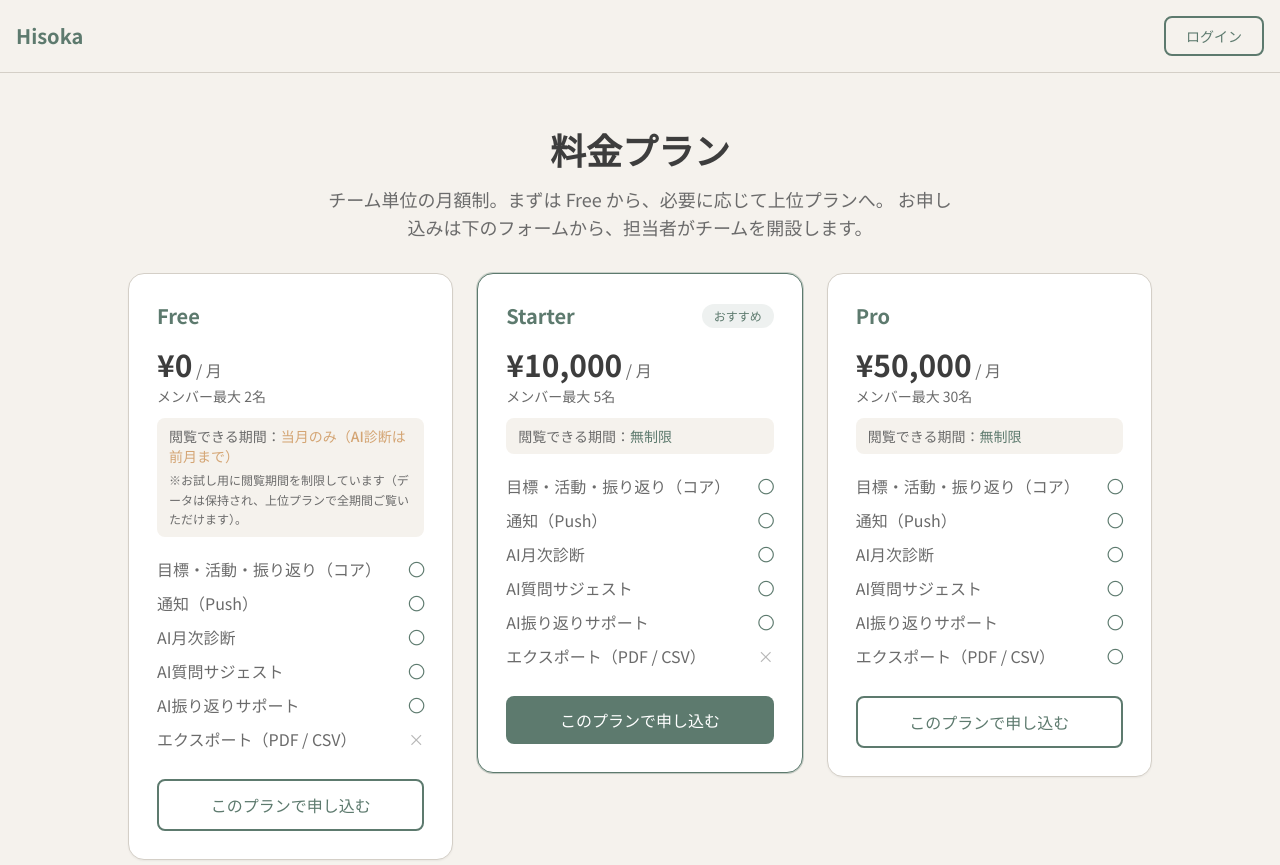
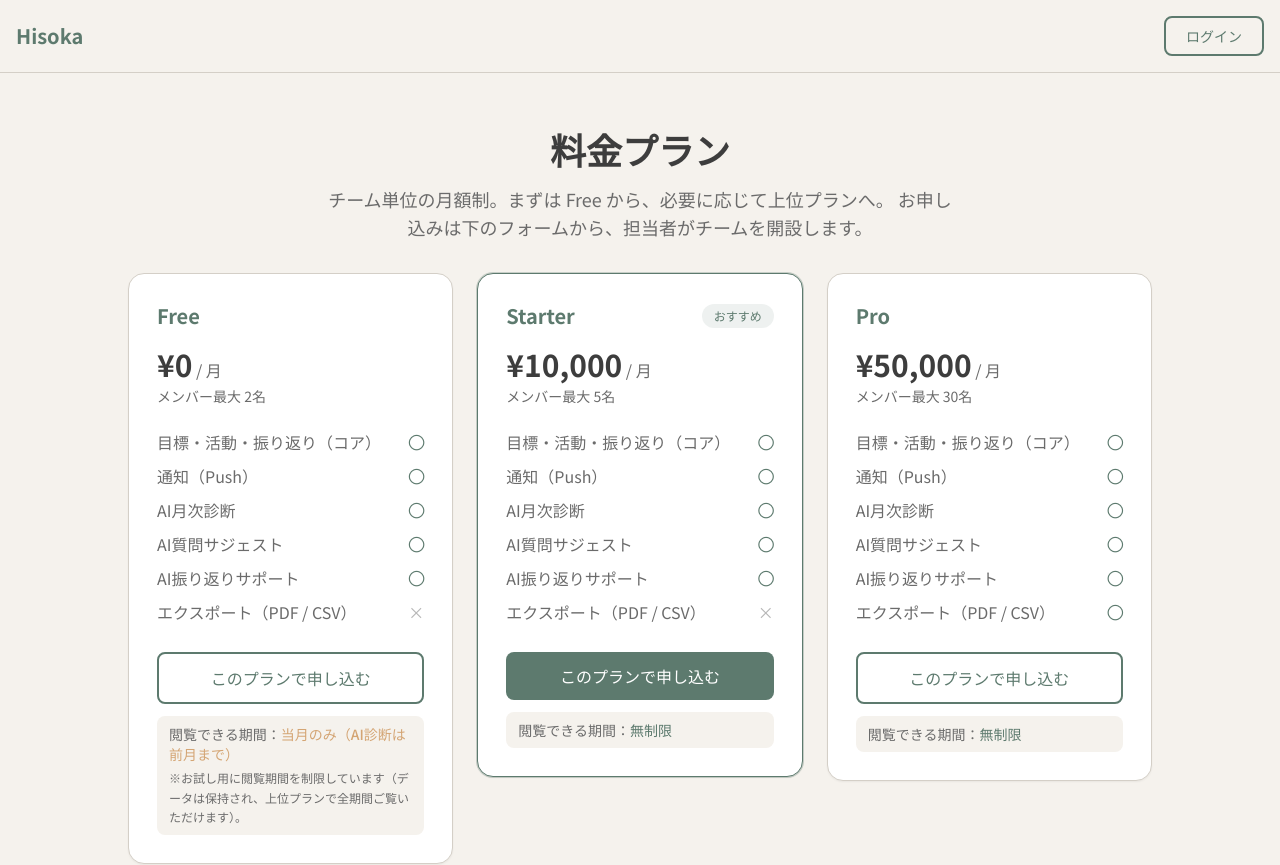
Before and after one commit to mackey55555/hisoka, a Next.js app: page /pricing in a window 1280 px wide. Shown: the top 865 px of the page. Built offline with nearby package versions, Linux system fonts and the light colour scheme.

Commit message:
style(pricing): 閲覧できる期間を「このプランで申し込む」ボタンの下に移動（全プラン）
Co-Authored-By: Claude Opus 4.8 <noreply@anthropic.com>

```diff
--- a/app/pricing/page.tsx
+++ b/app/pricing/page.tsx
@@ -82,7 +82,20 @@ export default function PricingPage() {
                 </p>
                 <p className="mt-1 text-sm text-text-secondary">メンバー最大 {c.maxMembers}名</p>
 
-                {/* 閲覧できる期間（Free=制限あり / Starter・Pro=無制限） */}
+                <ul className="mt-6 space-y-2.5 flex-1">
+                  {featureRows(c).slice(3).map((r) => (
+                    <li key={r.label} className="flex items-center justify-between gap-2 text-base">
+                      <span className="text-text-secondary">{r.label}</span>
+                      <span>{r.value}</span>
+                    </li>
+                  ))}
+                </ul>
+
+                <div className="mt-7">
+                  <ApplyCtaButton plan={id} variant={featured ? 'primary' : 'secondary'} />
+                </div>
+
+                {/* 閲覧できる期間（申し込むボタンの下に表示。Free=制限 / Starter・Pro=無制限） */}
                 <div className="mt-3 rounded-lg bg-background px-3 py-2">
                   <p className="text-sm">
                     <span className="text-text-secondary">閲覧できる期間：</span>
@@ -95,19 +108,6 @@ export default function PricingPage() {
                       ※お試し用に閲覧期間を制限しています（データは保持され、上位プランで全期間ご覧いただけます）。
                     </p>
                   )}
-                </div>
-
-                <ul className="mt-5 space-y-2.5 flex-1">
-                  {featureRows(c).slice(3).map((r) => (
-                    <li key={r.label} className="flex items-center justify-between gap-2 text-base">
-                      <span className="text-text-secondary">{r.label}</span>
-                      <span>{r.value}</span>
-                    </li>
-                  ))}
-                </ul>
-
-                <div className="mt-7">
-                  <ApplyCtaButton plan={id} variant={featured ? 'primary' : 'secondary'} />
                 </div>
               </div>
             );
```
